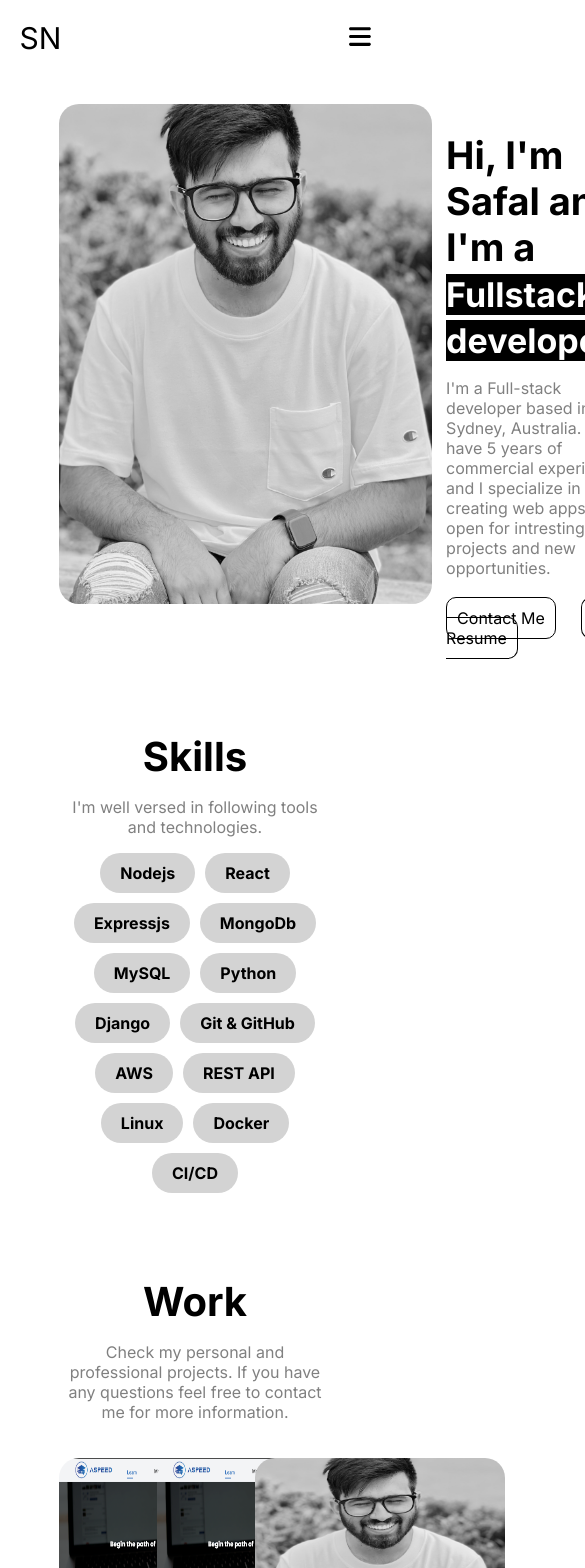
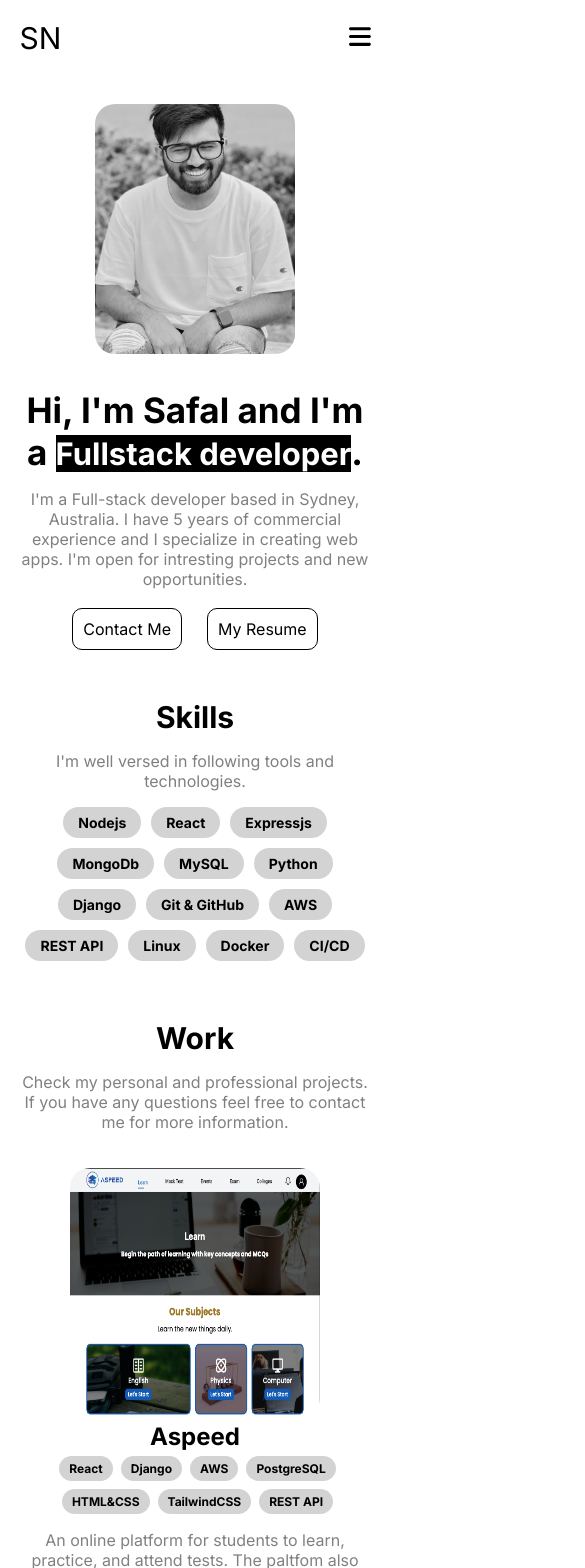
Before and after one commit to safalnpane/portfolio, a Next.js app: page / in a window 390 px wide. Shown: the top 1568 px of the page, 585 px wide, since content can reach past the window. Built offline with nearby package versions, Linux system fonts and the light colour scheme.

Commit message:
feat(*): add media queries

```diff
--- a/src/app/global.css
+++ b/src/app/global.css
@@ -34,3 +34,16 @@ body {
   color: white;
   background-color: black;
 }
+
+@media only screen and (max-width: 600px) {
+  .section {
+    width: 90%;
+    margin: 0 auto;
+  }
+  .sectionTitle {
+    font-size: 30px;
+    text-align: center;
+    margin-bottom: 8px;
+    margin-top: 7vh;
+  }
+}
--- a/src/app/hero.module.css
+++ b/src/app/hero.module.css
@@ -35,3 +35,27 @@
 .buttons {
   margin-top: 30px;
 }
+
+/* Responsive */
+@media only screen and (max-width: 768px) {
+  .container {
+    display: flex;
+    flex-direction: column;
+    align-items: center;
+  }
+
+  .heroImage {
+    height: 250px;
+    width: 200px;
+  }
+
+  .heroText {
+    text-align: center;
+  }
+  .heroHeading {
+    font-size: 35px;
+  }
+  .highlight {
+    font-size: 31px;
+  }
+}
--- a/src/app/work.module.css
+++ b/src/app/work.module.css
@@ -5,3 +5,12 @@
   flex-wrap: wrap;
   gap: 10%;
 }
+
+@media only screen and (max-width: 768px) {
+  .worklist {
+    display: flex;
+    flex-direction: column;
+    gap: 4vh;
+    text-align: center;
+  }
+}
--- a/src/components/Card.jsx
+++ b/src/components/Card.jsx
@@ -23,14 +23,9 @@ export default function Card({ project }) {
         ))}
       </div>
       <p className={styles.cardSubtitle}>{project.description}</p>
-      <div className={styles.cardBtns}>
-        <a className="button" href="#">
-          Preview
-        </a>
-        <a className="button" href="#">
-          GitHub
-        </a>
-      </div>
+      <a className="button" href="#">
+        Read More
+      </a>
     </div>
   );
 }
--- a/src/components/card.module.css
+++ b/src/components/card.module.css
@@ -31,9 +31,14 @@
 
 .cardSubtitle {
   color: gray;
+  margin-bottom: 30px;
 }
 
-.cardBtns {
-  display: flex;
-  justify-content: space-around;
+@media only screen and (max-width: 768px) {
+  .card {
+    width: 100%;
+  }
+  .techUsed {
+    justify-content: center;
+  }
 }
--- a/src/components/techpill.module.css
+++ b/src/components/techpill.module.css
@@ -6,3 +6,13 @@
   padding: 10px 20px 10px 20px;
   margin: 0;
 }
+
+@media only screen and (max-width: 600px) {
+  .techpill {
+    font-size: 14px;
+    background-color: lightgray;
+    border-radius: 20px;
+    padding: 7px 15px 7px 15px;
+    margin: 0;
+  }
+}
```
